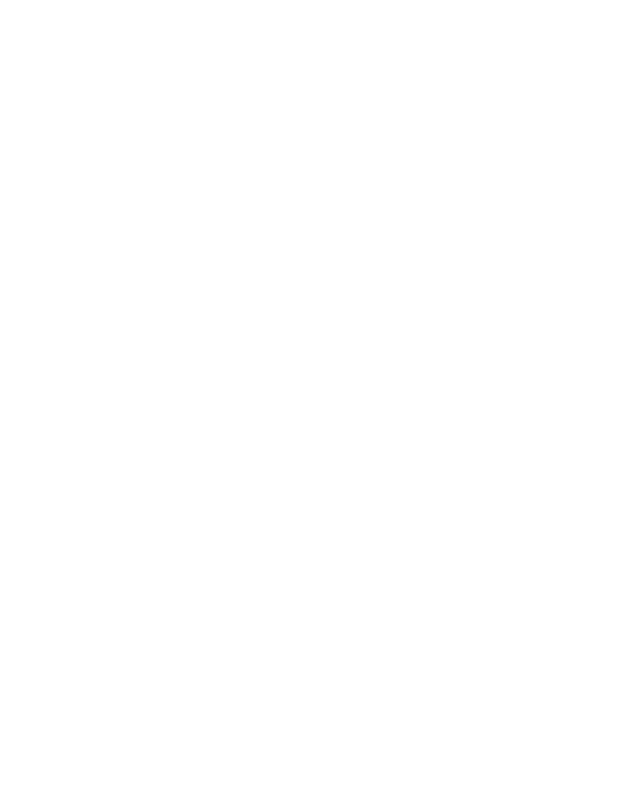
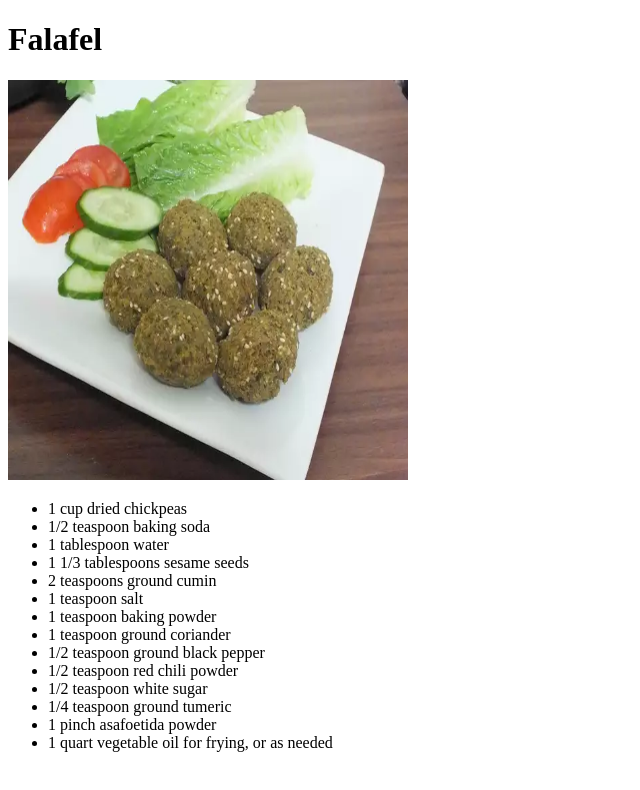
Before and after one commit to anthony-colon/odin-recipes, a plain HTML site: page recipes/falafel.html in a window 1280 px wide. Shown: the whole page, without its empty margins (0-640 px from the left). Drawn offline with Linux system fonts and the light colour scheme.

Commit message:
Add recipe list to falafel.html

```diff
--- a/recipes/falafel.html
+++ b/recipes/falafel.html
@@ -4,9 +4,27 @@
     <meta charset="UTF-8">
     <meta http-equiv="X-UA-Compatible" content="IE=edge">
     <meta name="viewport" content="width=device-width, initial-scale=1.0">
-    <title>Document</title>
+    <title>Falafel</title>
 </head>
 <body>
-
+    <h1>Falafel</h1>
+    <img src="/images/falafel.jpeg" alt="falafel" height="400" width="400">
+    <ul>
+        <li>1 cup dried chickpeas</li>
+        <li>1/2 teaspoon baking soda</li>
+        <li>1 tablespoon water</li>
+        <li>1 1/3 tablespoons sesame seeds</li>
+        <li>2 teaspoons ground cumin</li>
+        <li>1 teaspoon salt</li>
+        <li>1 teaspoon baking powder</li>
+        <li>1 teaspoon ground coriander</li>
+        <li>1/2 teaspoon ground black pepper</li>
+        <li>1/2 teaspoon red chili powder</li>
+        <li>1/2 teaspoon white sugar</li>
+        <li>1/4 teaspoon ground tumeric</li>
+        <li>1 pinch asafoetida powder</li>
+        <li>1 quart vegetable oil for frying, or as needed</li>
+    </ul>
 </body>
 </html>
+<!-- https://www.allrecipes.com/recipe/220870/authentic-falafels/ -->
```
